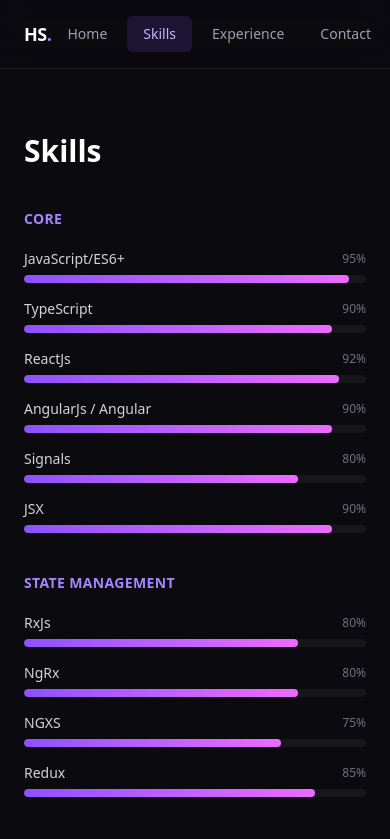
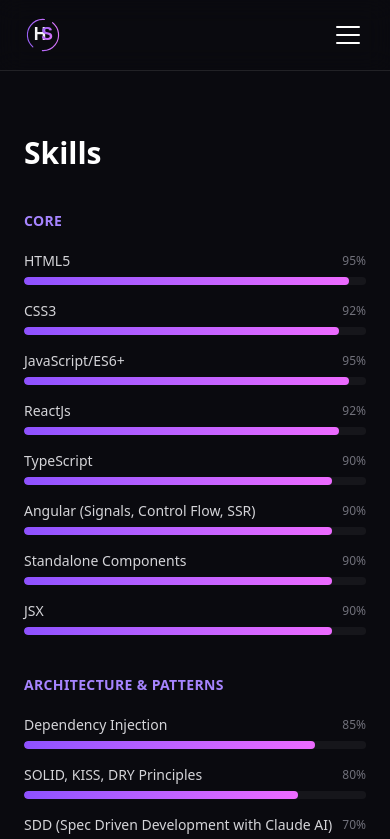
Before and after one commit to sardarhrant/cv-ssr, a Next.js app: page /skills in a window 390 px wide. Shown: the top 839 px of the page. Built offline with nearby package versions, Linux system fonts and the light colour scheme.

Commit message:
Reorganize and expand skills, add responsive typography, mobile nav, home logo link

```diff
--- /dev/null
+++ b/app/components/Logo.tsx
@@ -0,0 +1,53 @@
+export default function Logo({ size = 40 }: { size?: number }) {
+    return (
+        <svg
+            width={size}
+            height={size}
+            viewBox="0 0 200 200"
+            xmlns="http://www.w3.org/2000/svg"
+            aria-hidden="true"
+        >
+            <defs>
+                <linearGradient id="hsGradientSimple" x1="0%" y1="0%" x2="100%" y2="100%">
+                    <stop offset="0%" stopColor="#8b5cf6" />
+                    <stop offset="100%" stopColor="#e879f9" />
+                </linearGradient>
+            </defs>
+            <g transform="translate(100,100)">
+                <circle
+                    cx="0"
+                    cy="0"
+                    r="82"
+                    fill="none"
+                    stroke="url(#hsGradientSimple)"
+                    strokeWidth="6"
+                    strokeDasharray="205 55"
+                    strokeLinecap="round"
+                    transform="rotate(-52)"
+                />
+                <text
+                    x="-16"
+                    y="24"
+                    fontSize="92"
+                    fontWeight="800"
+                    fill="#f4f4f5"
+                    fontFamily="Arial, sans-serif"
+                    textAnchor="middle"
+                >
+                    H
+                </text>
+                <text
+                    x="22"
+                    y="24"
+                    fontSize="92"
+                    fontWeight="800"
+                    fill="url(#hsGradientSimple)"
+                    fontFamily="Arial, sans-serif"
+                    textAnchor="middle"
+                >
+                    S
+                </text>
+            </g>
+        </svg>
+    );
+}
--- a/app/components/Navbar.tsx
+++ b/app/components/Navbar.tsx
@@ -1,7 +1,10 @@
 "use client";
 
+import { useState } from "react";
 import Link from "next/link";
 import { usePathname } from "next/navigation";
+import { motion, AnimatePresence } from "framer-motion";
+import Logo from "./Logo";
 
 const links = [
     { href: "/", label: "Home" },
@@ -12,20 +15,24 @@
 
 export default function Navbar() {
     const pathname = usePathname();
+    const [open, setOpen] = useState(false);
 
     return (
-        <nav className="sticky top-0 z-50 flex items-center justify-between border-b border-white/10 bg-[#0a0a0f]/80 px-6 py-4 backdrop-blur-md">
-      <span className="text-lg font-bold tracking-tight text-white">
-        HS<span className="text-violet-400">.</span>
-      </span>
-            <div className="flex gap-1">
+        <nav className="sticky top-0 z-50 border-b border-white/10 bg-[#0a0a0f]/80 backdrop-blur-md">
+            <div className="flex items-center justify-between px-6 py-4">
+                <Link href="/" aria-label="Go to home page">
+                    <Logo size={38} />
+                </Link>
+
+                <div className="hidden gap-1 md:flex">
                     {links.map((link) => {
                         const isActive = pathname === link.href;
                         return (
                             <Link
                                 key={link.href}
                                 href={link.href}
-                            className={`rounded-md px-4 py-2 text-sm font-medium transition-colors ${
+                                style={{ fontSize: "clamp(0.8125rem, 0.6vw + 0.6rem, 0.9375rem)" }}
+                                className={`rounded-md px-4 py-2 font-medium transition-colors ${
                                     isActive
                                         ? "bg-violet-500/15 text-violet-300"
                                         : "text-zinc-400 hover:bg-white/5 hover:text-white"
@@ -36,6 +43,58 @@
                         );
                     })}
                 </div>
+
+                <button
+                    onClick={() => setOpen(!open)}
+                    aria-label={open ? "Close menu" : "Open menu"}
+                    className="flex h-9 w-9 flex-col items-center justify-center gap-1.5 md:hidden"
+                >
+                    <motion.span
+                        animate={open ? { rotate: 45, y: 6 } : { rotate: 0, y: 0 }}
+                        className="h-0.5 w-6 rounded-full bg-white"
+                    />
+                    <motion.span
+                        animate={open ? { opacity: 0 } : { opacity: 1 }}
+                        className="h-0.5 w-6 rounded-full bg-white"
+                    />
+                    <motion.span
+                        animate={open ? { rotate: -45, y: -6 } : { rotate: 0, y: 0 }}
+                        className="h-0.5 w-6 rounded-full bg-white"
+                    />
+                </button>
+            </div>
+
+            <AnimatePresence>
+                {open && (
+                    <motion.div
+                        initial={{ height: 0, opacity: 0 }}
+                        animate={{ height: "auto", opacity: 1 }}
+                        exit={{ height: 0, opacity: 0 }}
+                        transition={{ duration: 0.25, ease: "easeOut" }}
+                        className="overflow-hidden border-t border-white/10 md:hidden"
+                    >
+                        <div className="flex flex-col gap-1 px-6 py-4">
+                            {links.map((link) => {
+                                const isActive = pathname === link.href;
+                                return (
+                                    <Link
+                                        key={link.href}
+                                        href={link.href}
+                                        onClick={() => setOpen(false)}
+                                        className={`rounded-md px-4 py-3 text-base font-medium transition-colors ${
+                                            isActive
+                                                ? "bg-violet-500/15 text-violet-300"
+                                                : "text-zinc-400 hover:bg-white/5 hover:text-white"
+                                        }`}
+                                    >
+                                        {link.label}
+                                    </Link>
+                                );
+                            })}
+                        </div>
+                    </motion.div>
+                )}
+            </AnimatePresence>
         </nav>
     );
 }
--- a/app/data/cv.tsx
+++ b/app/data/cv.tsx
@@ -14,80 +14,96 @@
     {
         category: "Core",
         skills: [
+            { name: "HTML5", level: 95 },
+            { name: "CSS3", level: 92 },
             { name: "JavaScript/ES6+", level: 95 },
+            { name: "ReactJs", level: 92 },
             { name: "TypeScript", level: 90 },
-            { name: "ReactJs", level: 92 },
-            { name: "AngularJs / Angular", level: 90 },
-            { name: "Signals", level: 80 },
+            { name: "Angular (Signals, Control Flow, SSR)", level: 90 },
+            { name: "Standalone Components", level: 90 },
             { name: "JSX", level: 90 },
+        ],
+    },
+    {
+        category: "Architecture & Patterns",
+        skills: [
+            { name: "Dependency Injection", level: 85 },
+            { name: "SOLID, KISS, DRY Principles", level: 80 },
+            { name: "SDD (Spec Driven Development with Claude AI)", level: 70 },
         ],
     },
     {
         category: "State Management",
         skills: [
+            { name: "Redux", level: 85 },
             { name: "RxJs", level: 80 },
             { name: "NgRx", level: 80 },
             { name: "NGXS", level: 75 },
-            { name: "Redux", level: 85 },
-        ],
-    },
-    {
-        category: "Architecture & Patterns",
-        skills: [
-            { name: "Design Pattern", level: 80 },
-            { name: "Dependency Injection", level: 85 },
-            { name: "SOLID", level: 80 },
-            { name: "SDD", level: 70 },
         ],
     },
     {
         category: "Styling & UI",
         skills: [
-            { name: "HTML5", level: 95 },
-            { name: "CSS3", level: 92 },
             { name: "SASS", level: 85 },
-            { name: "LESS", level: 80 },
+            { name: "Bootstrap", level: 85 },
             { name: "Tailwind CSS", level: 85 },
-            { name: "Bootstrap", level: 85 },
             { name: "BEM", level: 80 },
-            { name: "Atomic", level: 80 },
             { name: "Angular Material", level: 80 },
             { name: "Kendo-UI", level: 80 },
-            { name: "DataTable", level: 85 },
+            { name: "Styled Components", level: 80 },
+            { name: "LESS", level: 80 },
         ],
     },
     {
-        category: "Testing",
-        skills: [{ name: "Jest/Jasmine", level: 75 }],
-    },
-    {
-        category: "APIs & Backend",
+        category: "Backend & APIs",
         skills: [
             { name: "REST", level: 85 },
+            { name: "WebSockets", level: 78 },
             { name: "GraphQL", level: 70 },
             { name: "PHP", level: 70 },
             { name: "WordPress", level: 75 },
             { name: "WooCommerce", level: 65 },
+            { name: "Node.js (Express, Nest)", level: 50 },
+            { name: "MySQL", level: 50 },
+            { name: "NoSQL", level: 50 },
         ],
     },
     {
         category: "Quality & Optimization",
         skills: [
             { name: "Web Accessibility", level: 80 },
+            { name: "Browser APIs", level: 80 },
+            { name: "Web Performance Optimization", level: 80 },
+            { name: "Lighthouse", level: 78 },
+            { name: "Core Web Vitals", level: 75 },
+            { name: "Chrome DevTools Profiling", level: 75 },
             { name: "SEO", level: 75 },
-            { name: "Web Performance Optimization", level: 80 },
-            { name: "Browser APIs", level: 80 },
             { name: "Web Workers / Service Workers", level: 70 },
             { name: "PWA", level: 70 },
+            { name: "Critical Rendering Path CRP", level: 70 },
         ],
     },
     {
-        category: "Tools & AI",
+        category: "Testing",
+        skills: [
+            { name: "Jest/Jasmine", level: 75 },
+            { name: "Cypress", level: 50 },
+            { name: "Playwright", level: 50 },
+        ],
+    },
+    {
+        category: "Tools & DevOps",
         skills: [
             { name: "Git", level: 90 },
+            { name: "ESLint/Prettier", level: 85 },
+            { name: "Claude AI", level: 85 },
+            { name: "Vite", level: 80 },
             { name: "Webpack", level: 75 },
+            { name: "Docker", level: 75 },
+            { name: "Next.js", level: 75 },
             { name: "D3 JS", level: 70 },
-            { name: "Claude AI", level: 85 },
+            { name: "CI/CD", level: 70 },
+            { name: "Nx / Monorepo", level: 60 },
         ],
     },
 ];
--- a/app/page.tsx
+++ b/app/page.tsx
@@ -23,7 +23,8 @@
                 initial={{ opacity: 0, y: 10 }}
                 animate={{ opacity: 1, y: 0 }}
                 transition={{ delay: 0.2 }}
-                className="bg-gradient-to-r from-white to-zinc-400 bg-clip-text text-5xl font-bold text-transparent sm:text-6xl"
+                style={{ fontSize: "clamp(2.25rem, 5vw + 1rem, 4.5rem)" }}
+                className="bg-gradient-to-r from-white to-zinc-400 bg-clip-text font-bold text-transparent"
             >
                 {profile.name}
             </motion.h1>
@@ -32,7 +33,8 @@
                 initial={{ opacity: 0 }}
                 animate={{ opacity: 1 }}
                 transition={{ delay: 0.35 }}
-                className="mt-6 max-w-2xl text-lg leading-relaxed text-zinc-400"
+                style={{ fontSize: "clamp(1rem, 1.5vw + 0.7rem, 1.25rem)" }}
+                className="mt-6 max-w-2xl leading-relaxed text-zinc-400"
             >
                 {profile.tagline}
             </motion.p>
@@ -41,6 +43,7 @@
                 initial={{ opacity: 0 }}
                 animate={{ opacity: 1 }}
                 transition={{ delay: 0.45 }}
+                style={{ fontSize: "clamp(0.9375rem, 1vw + 0.6rem, 1.0625rem)" }}
                 className="mt-4 max-w-2xl leading-relaxed text-zinc-500"
             >
                 {profile.summary}
```
Lines whose indentation alone changed are shown as unchanged.
